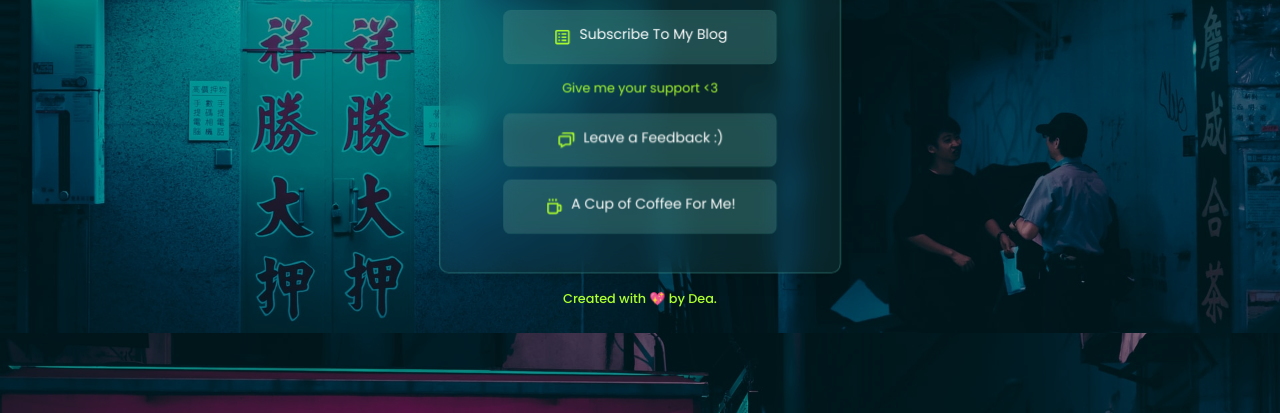
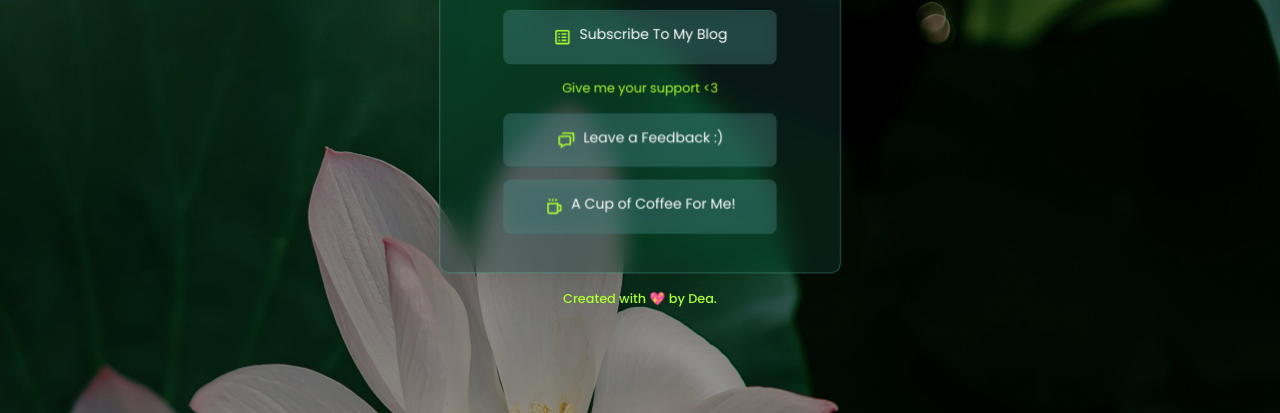
Before and after one commit to peperoxyz/glassy-biolinks, a plain HTML site: page index.html in a window 1280 px wide. Shown: the part 387-800 px from the top of the page. Drawn offline with Linux system fonts and the light colour scheme.

Commit message:
add new background image

```diff
--- a/assets/css/style.css
+++ b/assets/css/style.css
@@ -1,5 +1,5 @@
 body {
-	background-image: url("/assets/images/background.jpg");
+	background-image: url("/assets/images/background-2.jpg");
 	background-size: cover;
 	font-family: "Poppins", sans-serif;
 	height: 80vh;
```
Also changed, not shown: assets/images/background-2.jpg (added).
